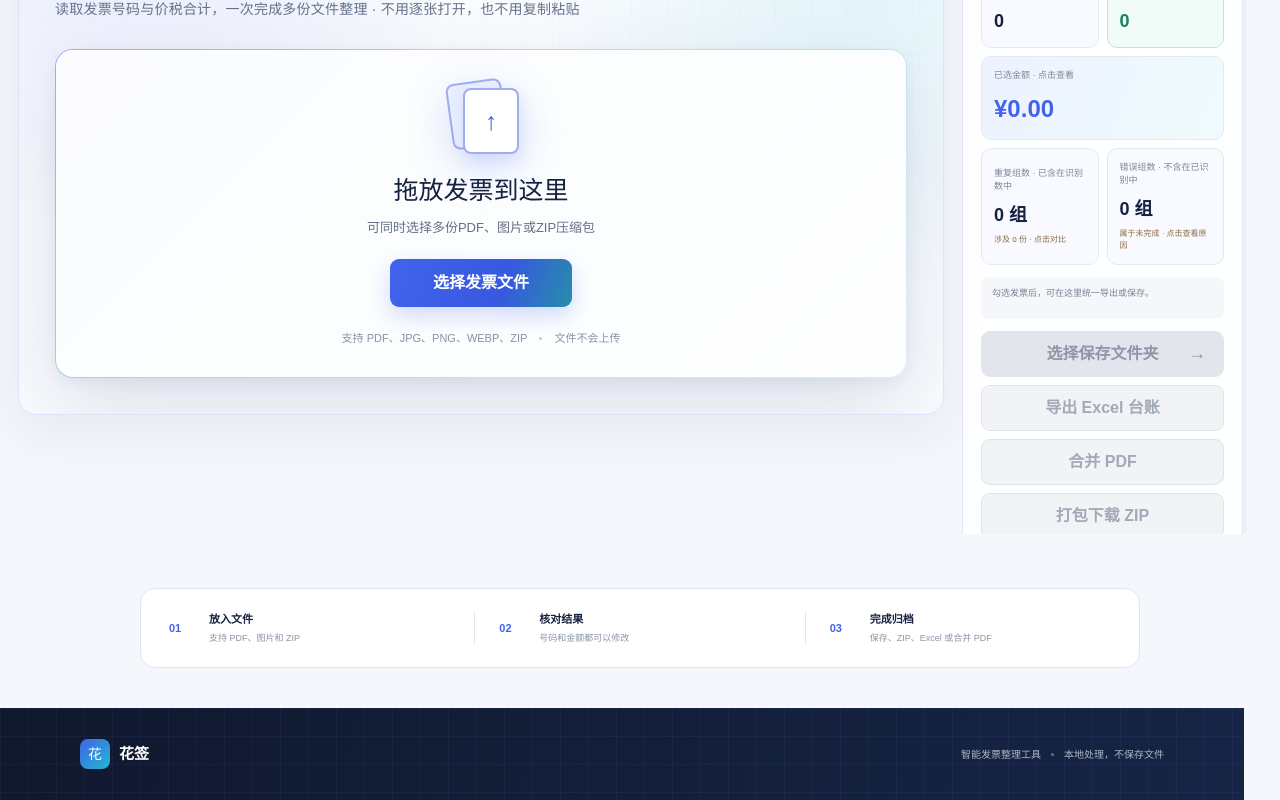
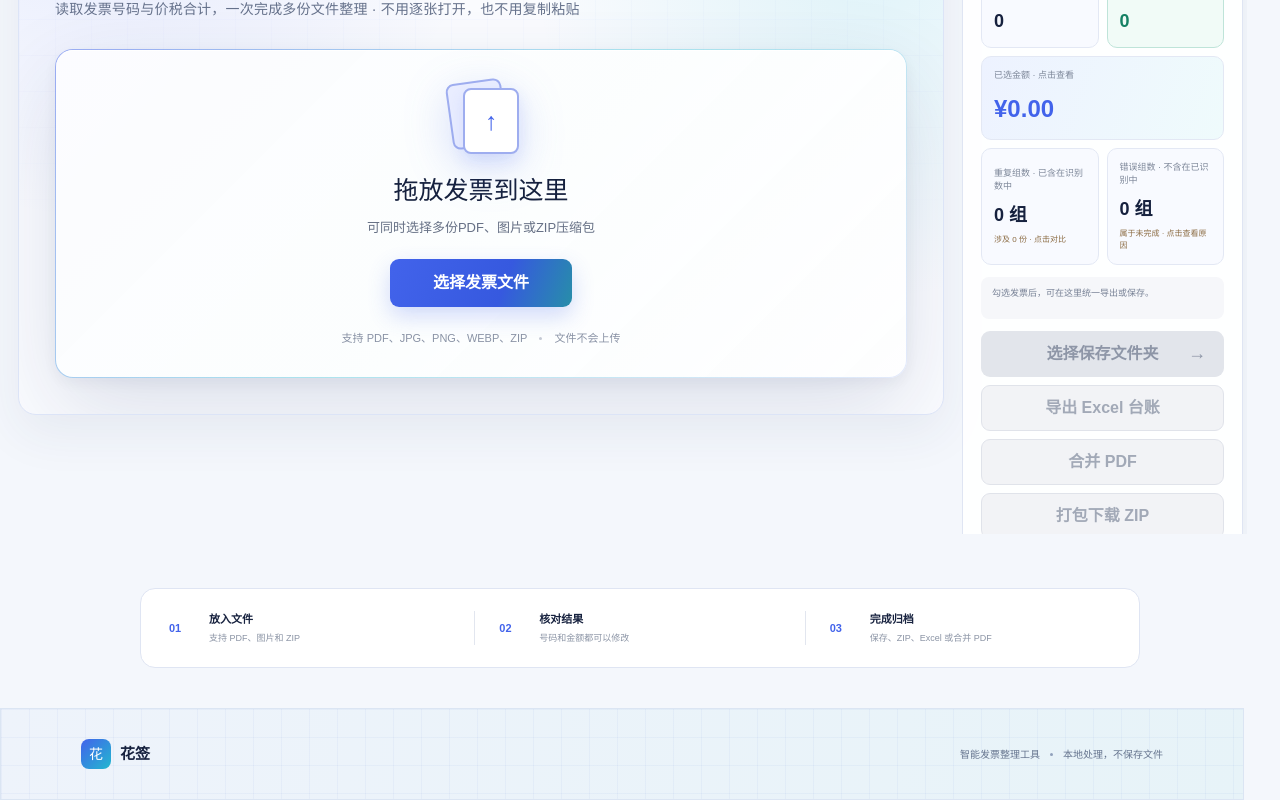
Before and after one commit to Luck-tong/xiaohua-invoice, a Next.js app: page /xiaohua-invoice/ in a window 1280 px wide. Shown: the part 260-1060 px from the top of the page. Built offline with nearby package versions, Linux system fonts and the light colour scheme.

Commit message:
Group invoice categories and soften footer colors

```diff
--- a/app/globals.css
+++ b/app/globals.css
@@ -1462,11 +1462,12 @@ button {
   align-items: center;
   justify-content: space-between;
   padding: 20px max(24px, calc((100% - 1120px) / 2));
-  color: #adb6ca;
+  color: #66758f;
+  border: 1px solid #dbe5f3;
   background:
-    linear-gradient(rgba(95, 124, 220, 0.08) 1px, transparent 1px),
-    linear-gradient(90deg, rgba(95, 124, 220, 0.08) 1px, transparent 1px),
-    linear-gradient(105deg, #10182d, #162545);
+    linear-gradient(rgba(95, 124, 220, 0.06) 1px, transparent 1px),
+    linear-gradient(90deg, rgba(95, 124, 220, 0.06) 1px, transparent 1px),
+    linear-gradient(105deg, #eef3fb, #e7f3f8);
   background-size: 28px 28px, 28px 28px, auto;
 }
 
@@ -1474,7 +1475,7 @@ button {
   display: flex;
   align-items: center;
   gap: 9px;
-  color: var(--white);
+  color: var(--navy);
   text-decoration: none;
   font-size: 15px;
 }
@@ -1502,7 +1503,7 @@ button {
   width: 3px;
   height: 3px;
   border-radius: 50%;
-  background: #65708a;
+  background: #91a1bb;
 }
 
 @media (max-width: 800px) {
--- a/app/invoice-recognition.ts
+++ b/app/invoice-recognition.ts
@@ -61,7 +61,7 @@ const CATEGORY_RULES: Array<{
   },
   {
     category: "平台服务费",
-    keywords: ["平台服务费", "平台服务"],
+    keywords: ["平台服务费", "平台服务", "平台使用费", "平台使用"],
   },
   {
     category: "技术服务费",
@@ -171,7 +171,7 @@ function isWeChatScreenshot(text: string, filename = "") {
 export function classifyInvoice(text: string, filename = ""): InvoiceCategory {
   const compactText = text.replace(/\s+/g, "");
   const fullItemName = extractInvoiceItemName(text);
-  if (fullItemName) return fullItemName;
+  if (fullItemName) return matchCategory(fullItemName) ?? "其他";
 
   if (isAlipayScreenshot(text, filename)) {
     return "支付宝图片";
```
Also changed, not shown: 1 other file (tests, documents, lock files or other folders).
